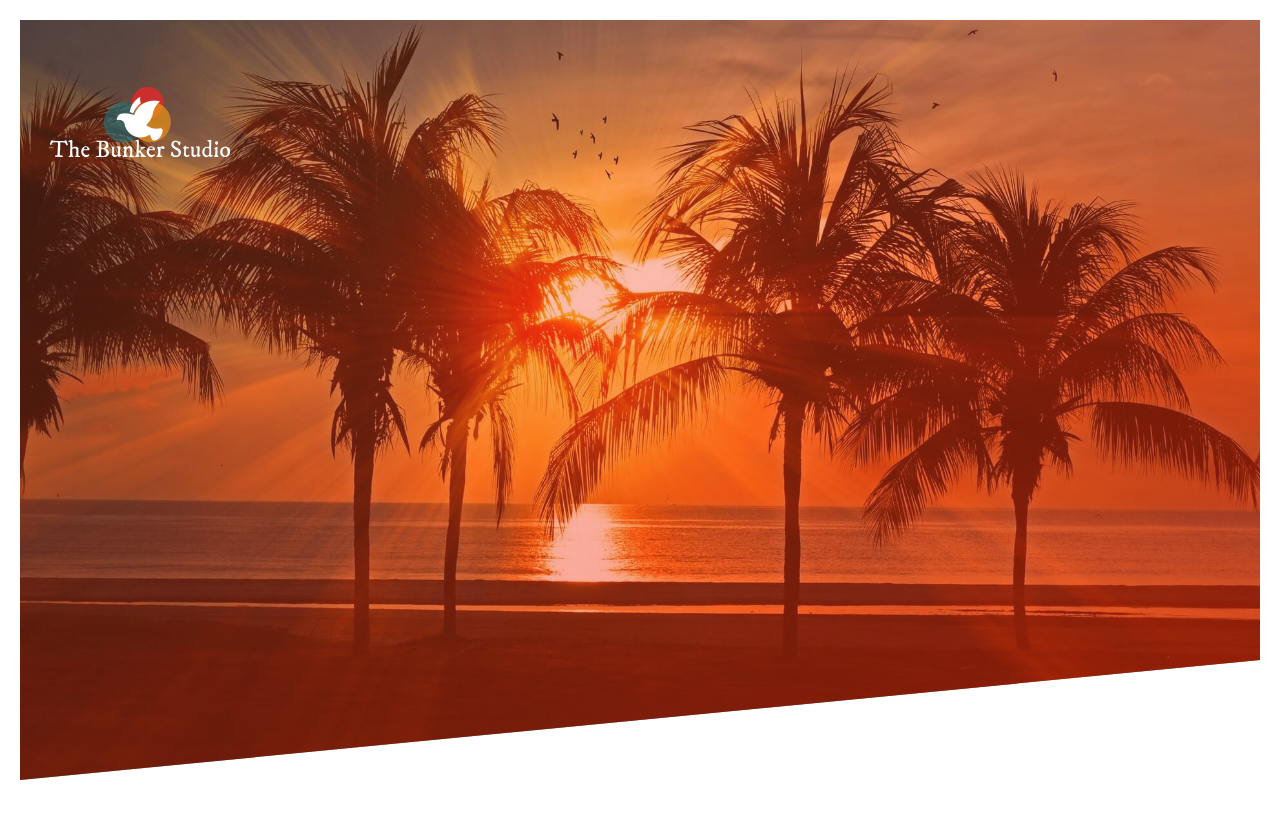
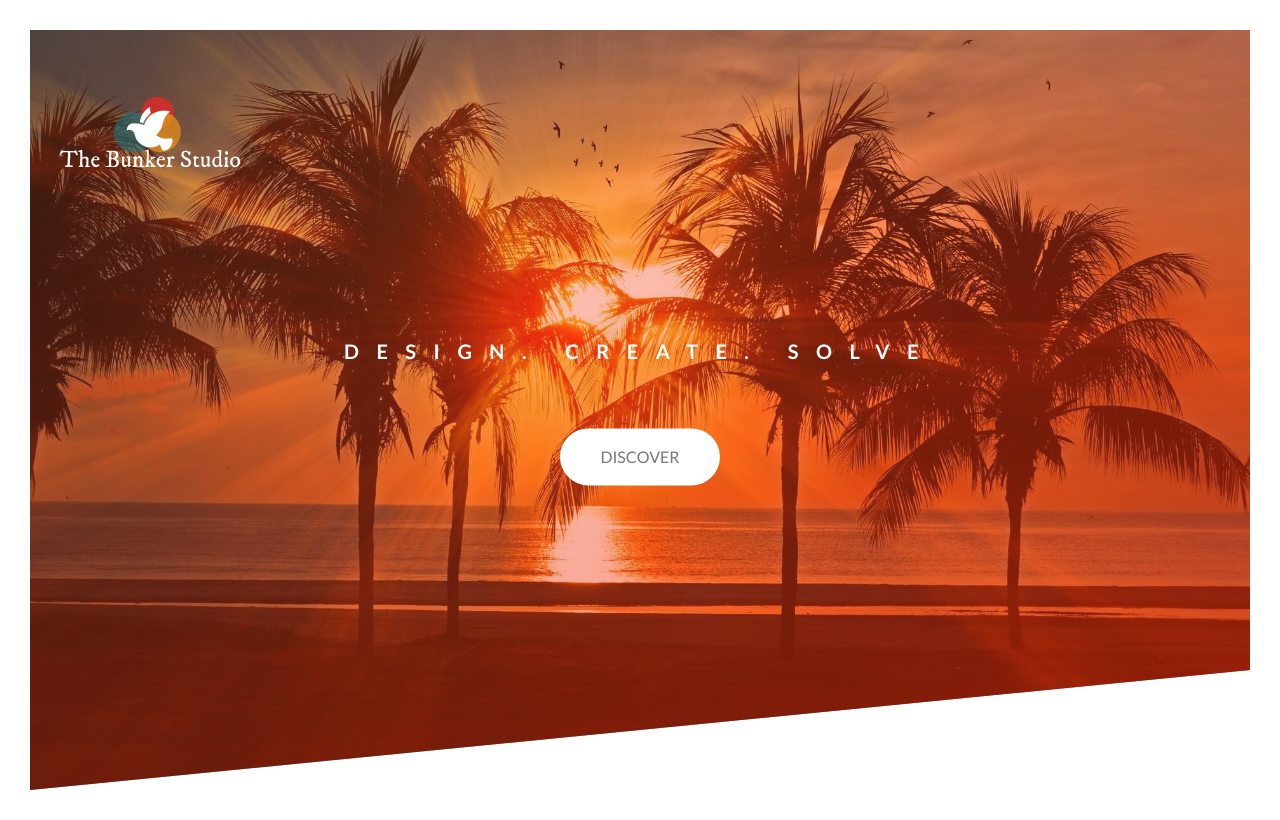
Before and after one commit to Vipmat/Portfolio-website, an Angular app: page / in a window 1280 px wide. Built offline with nearby package versions, Linux system fonts and the light colour scheme.

Commit message:
Added button and text to header

```diff
--- a/src/app/homepage/homepage.component.html
+++ b/src/app/homepage/homepage.component.html
@@ -6,4 +6,13 @@
       class="header__logo"
     />
   </div>
+
+  <div class="header__text-box">
+    <h1 class="heading-primary">
+      <span class="heading-primary--main"></span>
+      <span class="heading-primary--sub">Design. Create. Solve</span>
+    </h1>
+
+    <a href="#" class="btn btn--white btn--animated">Discover</a>
+  </div>
 </header>
--- a/src/sass/base/_typography.scss
+++ b/src/sass/base/_typography.scss
@@ -1,3 +1,27 @@
+@import "../utilities/variables";
+
 body {
-  padding: 2rem;
+  font-family: "Lato", sans-serif;
+  font-weight: 400;
+  line-height: 1.7;
+  color: $color-grey-dark;
+  padding: 3rem;
 }
+
+.heading-primary {
+  color: $color-white;
+  text-transform: uppercase;
+  backface-visibility: hidden;
+  margin-bottom: 6rem;
+
+  &--main {
+  }
+
+  &--sub {
+    display: block;
+    font-size: 2rem;
+    font-weight: 700;
+    letter-spacing: 1.75rem;
+    animation: moveInRight 1.5s ease-out;
+  }
+}
--- /dev/null
+++ b/src/sass/components/_button.scss
@@ -0,0 +1,39 @@
+@import "../utilities/variables";
+
+.btn {
+  &:link,
+  &:visited {
+    text-transform: uppercase;
+    text-decoration: none;
+    padding: 1.5rem 4rem;
+    display: inline-block;
+    border-radius: 10rem;
+    transition: all 0.2s;
+    position: relative;
+    font-size: $default-font-size;
+  }
+
+  &:hover {
+    transform: translateY(-3px);
+    box-shadow: 0 1rem 2rem rgba($color-black, 0.4);
+
+    &::after {
+      transform: scale(1.4) scale(1.6);
+      opacity: 0;
+    }
+  }
+
+  &:active {
+    transform: translateY(-1px);
+    box-shadow: 0 0.5rem 1rem rgba($color-black, 0.2);
+  }
+
+  &--white {
+    background-color: $color-white;
+    color: $color-grey-dark;
+
+    &::after {
+      background-color: $color-white;
+    }
+  }
+}
--- a/src/sass/layout/_header.scss
+++ b/src/sass/layout/_header.scss
@@ -29,4 +29,12 @@
   &__logo-box:hover &__logo {
     animation: moveInRight 1.2s ease-in;
   }
+
+  &__text-box {
+    position: absolute;
+    top: 50%;
+    left: 50%;
+    transform: translate(-50%, -50%);
+    text-align: center;
+  }
 }
--- a/src/sass/main.scss
+++ b/src/sass/main.scss
@@ -1,6 +1,8 @@
 @import "./base/animations";
 @import "./base/base";
 @import "./base/typography";
+
+@import "./components/button";
 
 @import "./layout/header";
 @import "./layout/grid";
--- a/src/sass/utilities/_variables.scss
+++ b/src/sass/utilities/_variables.scss
@@ -3,7 +3,13 @@ $color-primary: #ff4500;
 $color-primary-light: #fd7d4e;
 $color-primary-dark: #f02c0a;
 
+$color-white: #fff;
+$color-grey-light-1: #f7f7f7;
+$color-grey-dark: #777;
+$color-black: #000;
+
 // FONT
+$default-font-size: 1.6rem;
 
 // GRID
 $grid-width: 114rem;
--- a/src/styles.css
+++ b/src/styles.css
@@ -22,7 +22,50 @@ body {
   box-sizing: border-box; }
 
 body {
-  padding: 2rem; }
+  font-family: "Lato", sans-serif;
+  font-weight: 400;
+  line-height: 1.7;
+  color: #777;
+  padding: 3rem; }
+
+.heading-primary {
+  color: #fff;
+  text-transform: uppercase;
+  backface-visibility: hidden;
+  margin-bottom: 6rem; }
+  .heading-primary--sub {
+    display: block;
+    font-size: 2rem;
+    font-weight: 700;
+    letter-spacing: 1.75rem;
+    animation: moveInRight 1.5s ease-out; }
+
+.btn:link, .btn:visited {
+  text-transform: uppercase;
+  text-decoration: none;
+  padding: 1.5rem 4rem;
+  display: inline-block;
+  border-radius: 10rem;
+  transition: all 0.2s;
+  position: relative;
+  font-size: 1.6rem; }
+
+.btn:hover {
+  transform: translateY(-3px);
+  box-shadow: 0 1rem 2rem rgba(0, 0, 0, 0.4); }
+  .btn:hover::after {
+    transform: scale(1.4) scale(1.6);
+    opacity: 0; }
+
+.btn:active {
+  transform: translateY(-1px);
+  box-shadow: 0 0.5rem 1rem rgba(0, 0, 0, 0.2); }
+
+.btn--white {
+  background-color: #fff;
+  color: #777; }
+  .btn--white::after {
+    background-color: #fff; }
 
 .header {
   height: 95vh;
@@ -41,3 +84,9 @@ body {
     height: 20rem; }
   .header__logo-box:hover .header__logo {
     animation: moveInRight 1.2s ease-in; }
+  .header__text-box {
+    position: absolute;
+    top: 50%;
+    left: 50%;
+    transform: translate(-50%, -50%);
+    text-align: center; }
```
